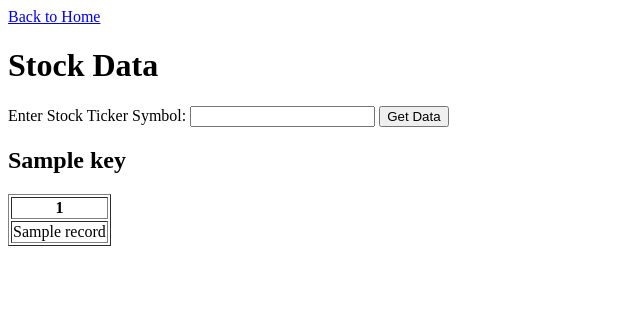
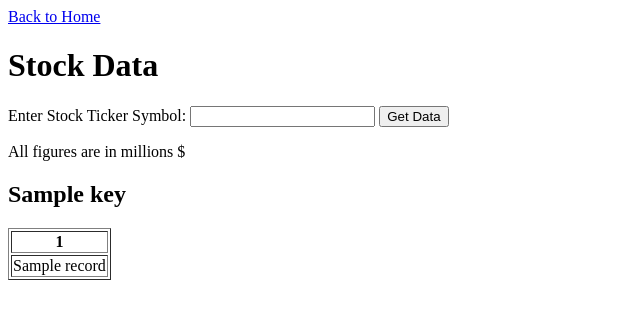
Before and after one commit to tyler-durden01/tyler-durden01.github.io, a Flask app: template templates/get_company_data_clean.html in a window 1280 px wide. Shown: the top 319 px of the page, without its empty margins (0-640 px from the left). Run offline with Flask 3, Linux system fonts and the light colour scheme; the template is opened without the code that fills it: most values are stand-ins (such as "Sample title", 1, 10 or a date in 2020).

Commit message:
Update get_company_data_clean.html

```diff
--- a/templates/get_company_data_clean.html
+++ b/templates/get_company_data_clean.html
@@ -14,6 +14,10 @@
         <button type="submit">Get Data</button>
     </form>
 
+
+    <div class="top-statement">
+        <p>All figures are in millions $</p>
+    </div>
 
 
     {% if data %}
```
